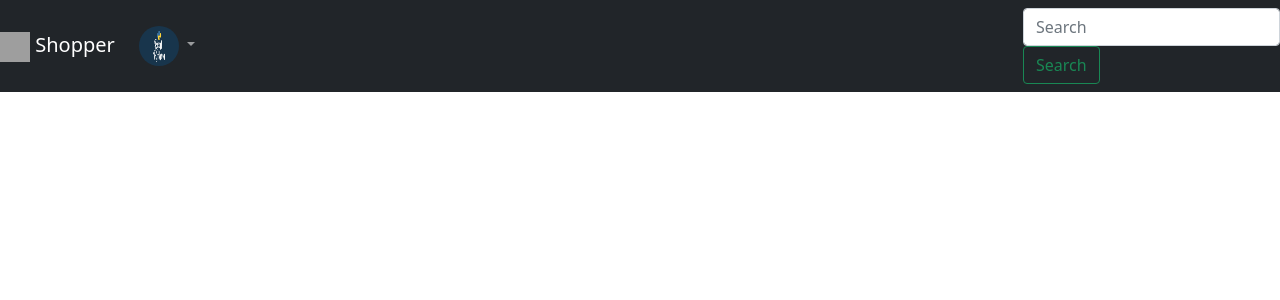
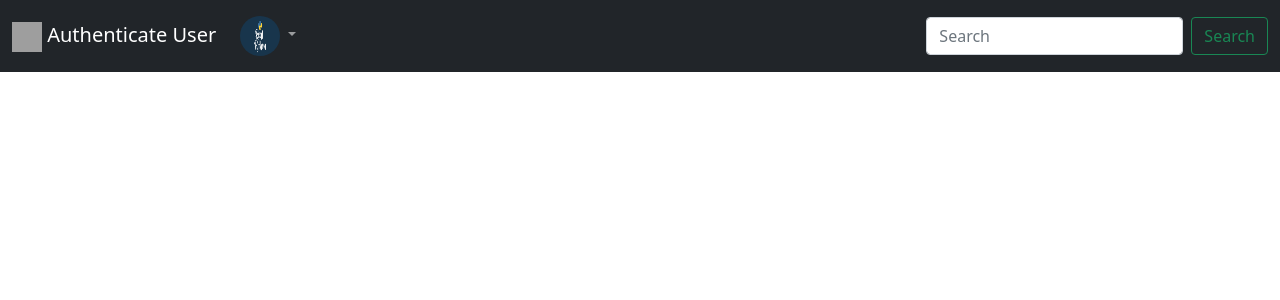
Before and after one commit to TayeburAH/Custom_authentication, a Django app: page / in a window 1280 px wide. Shown: the top 300 px of the page. Run offline with Django 3.2, Linux system fonts and the light colour scheme; a user stored in the database is signed in; data comes from the database, SQL or seed files in the repository; some libraries are stand-ins or nearby versions; grey boxes are pictures that could not be loaded.

Commit message:
Update navbar.html

```diff
--- a/templates/navbar.html
+++ b/templates/navbar.html
@@ -2,17 +2,22 @@
 {%  load custom_tags %}
 
 <nav class="navbar navbar-dark bg-dark navbar-expand-sm">
+  <div class="container-fluid">
       <a class="navbar-brand" href="{% url 'main' %}">
     <img src="https://s3.eu-central-1.amazonaws.com/bootstrapbaymisc/blog/24_days_bootstrap/logo_white.png" width="30" height="30" alt="logo">
-    Shopper
+    Authenticate User
   </a>
-  <button class="navbar-toggler" type="button" data-toggle="collapse" data-target="#navbar-list-4" aria-controls="navbarNav" aria-expanded="false" aria-label="Toggle navigation">
+
+    <button class="navbar-toggler" type="button" data-bs-toggle="collapse" data-bs-target="#navbarSupportedContent" aria-controls="navbarSupportedContent" aria-expanded="false" aria-label="Toggle navigation">
       <span class="navbar-toggler-icon"></span>
     </button>
-  <div class="collapse navbar-collapse" id="navbar-list-4">
-    <ul class="navbar-nav">
+    <div class="collapse navbar-collapse" id="navbarSupportedContent">
+      <ul class="navbar-nav me-auto mb-2 mb-lg-0">
+
         <li class="nav-item dropdown">
-        <a class="nav-link dropdown-toggle" href="{% url 'main' %}" id="navbarDropdownMenuLink" role="button" data-toggle="dropdown" aria-haspopup="true" aria-expanded="false">
+
+
+          <a class="nav-link dropdown-toggle" href="#" id="navbarDropdown" role="button" data-bs-toggle="dropdown" aria-expanded="false">
             {% if request.user.is_authenticated %}
             <img   {% if user|check_social_user %}
                         src="{% image_return user %}"
@@ -21,31 +26,33 @@
                    {% endif %}
 
                     width="40" height="40" class="rounded-circle">
+              {% else %}
+              <img src="{% static 'images/Unkknown_user.png' %}" width="40" height="40" class="rounded-circle">
             {% endif %}
           </a>
-        <div class="dropdown-menu" aria-labelledby="navbarDropdownMenuLink">
+          <ul class="dropdown-menu" aria-labelledby="navbarDropdown">
+
             {% if request.user.is_authenticated %}
             {% if user|check_social_user %}
-            <a class="dropdown-item" href="">logged in <strong>{{ user.socialaccount_set.filter.first.provider }}</strong></a>
+            <li><a class="dropdown-item" href="">logged in <strong>{{ user.socialaccount_set.filter.first.provider }}</strong></a></li>
             {% else %}
-            <a class="dropdown-item" href="">logged in as <strong>{{ request.user.email_phone }}</strong></a>
+            <li><a class="dropdown-item" href="">logged in as <strong>{{ request.user.email_phone }}</strong></a></li>
             {% endif %}
-              <a class="dropdown-item" href="{% url 'edit_profile' %}">Edit Profile</a>
-              <a class="dropdown-item" href="{% url 'logout_process' %}">Log out</a>
+            <li><a class="dropdown-item" href="{% url 'edit_profile' %}">Edit Profile</a></li>
+            <li><a class="dropdown-item" href="{% url 'logout_process' %}">Log out</a></li>
             {% else %}
-            <a class="dropdown-item" href="{%  url 'login_process' %}">Log in</a>
-            <a class="dropdown-item" href="{%  url 'sign_up' %}">Create Account</a>
-            <a class="dropdown-item" href="{% url 'password_reset' %}" >Forgot password</a>
+            <li><a class="dropdown-item" href="{%  url 'login_process' %}">Log in</a></li>
+            <li><a class="dropdown-item" href="{%  url 'sign_up' %}">Create Account</a></li>
+            <li><a class="dropdown-item" href="{% url 'password_reset' %}" >Forgot password</a></li>
             {% endif %}
-        </div>
+            <li><a class="dropdown-item" href="#">Something else here</a></li>
+          </ul>
         </li>
       </ul>
-  </div>
-    <div>
-          <form class="form-inline">
-            <input class="form-control mr-sm-2" type="search" placeholder="Search" aria-label="Search">
-            <button class="btn btn-outline-success my-2 my-sm-0" type="submit">Search</button>
+      <form class="d-flex">
+        <input class="form-control me-2" type="search" placeholder="Search" aria-label="Search">
+        <button class="btn btn-outline-success" type="submit">Search</button>
       </form>
     </div>
-
+  </div>
 </nav>
```
Lines whose indentation alone changed are shown as unchanged.
